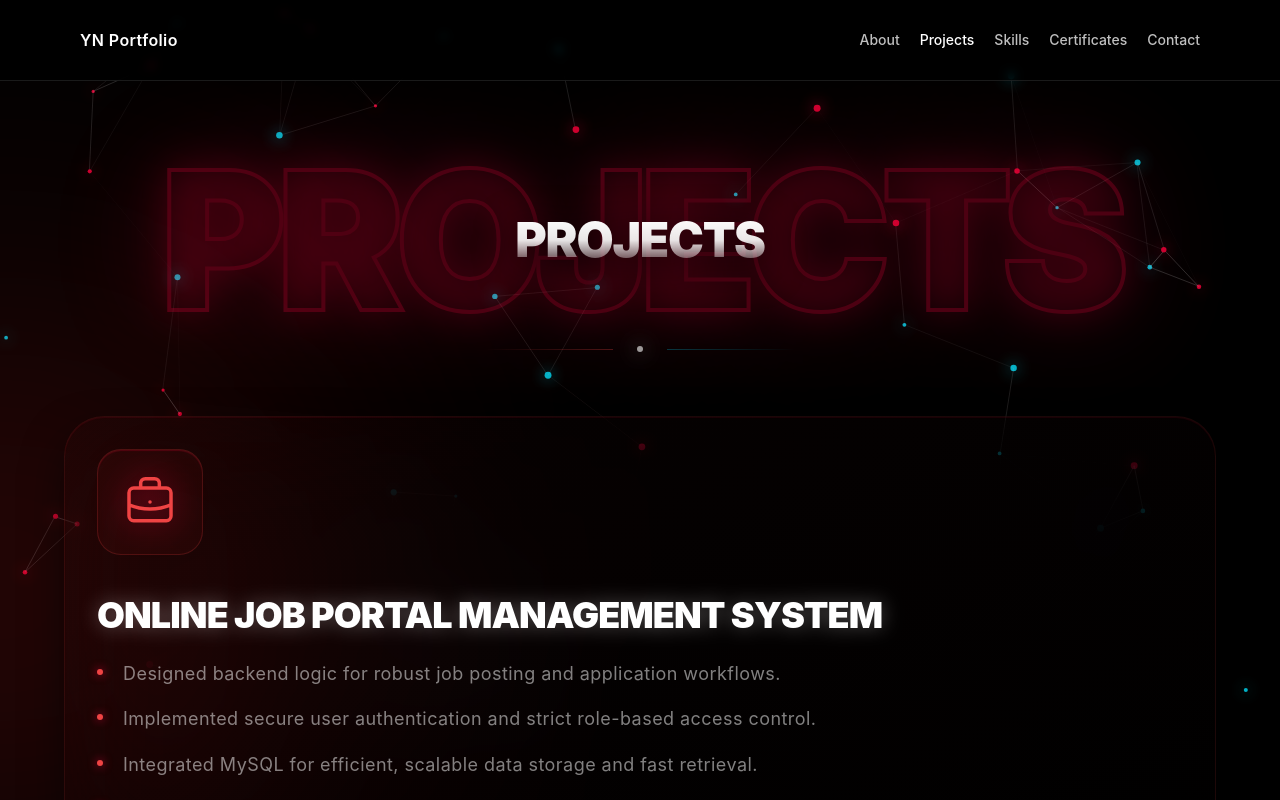
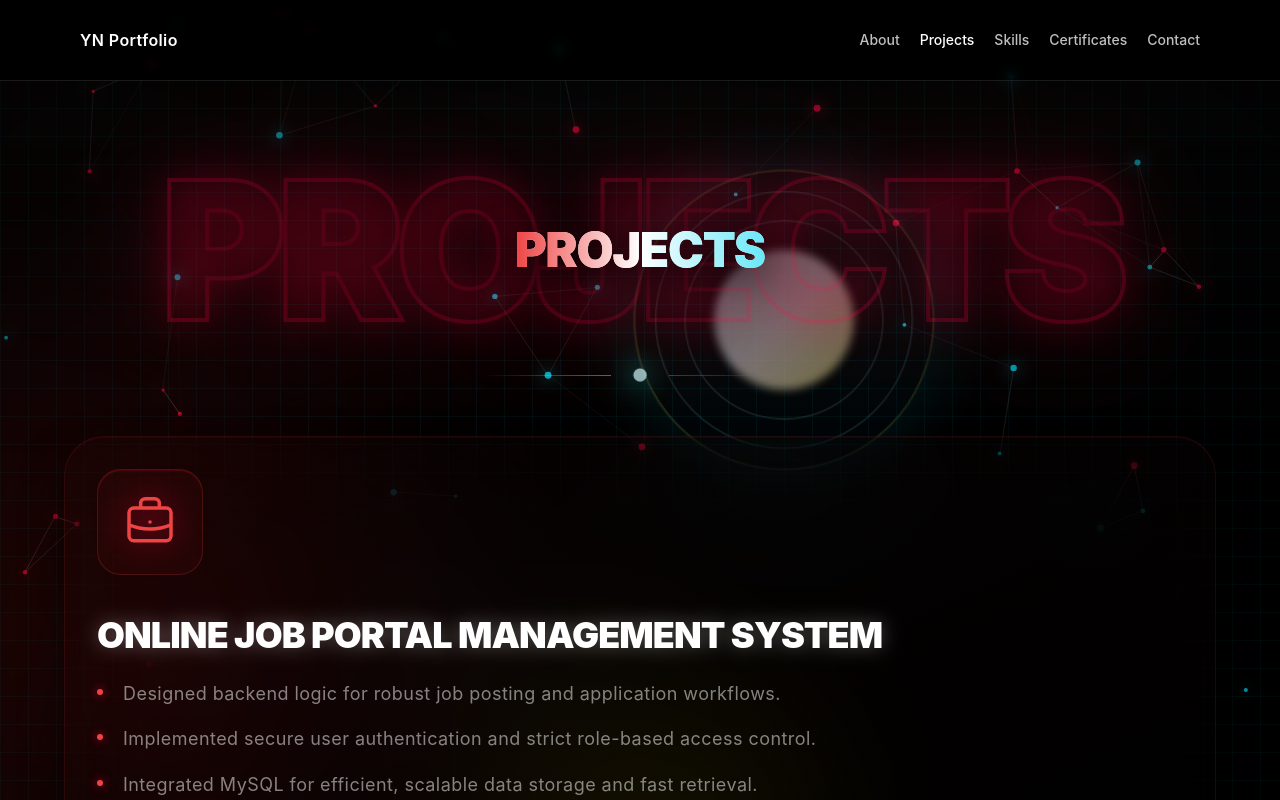
Before and after one commit to 24MIS1094/portfolio, a React (Vite) app: page /projects in a window 1280 px wide. Shown: the top 800 px of the page. Built offline with nearby package versions, Linux system fonts and the light colour scheme.

Commit message:
Add Iron Man effects to projects page

```diff
--- a/src/pages/Projects.tsx
+++ b/src/pages/Projects.tsx
@@ -27,6 +27,34 @@ const Projects = () => {
       animate="visible"
       variants={containerVariants}
     >
+      <div className="pointer-events-none absolute inset-0 z-0 opacity-70">
+        <div className="absolute inset-0 bg-[radial-gradient(circle_at_center,rgba(255,215,0,0.12),transparent_28%),linear-gradient(rgba(0,229,255,0.08)_1px,transparent_1px),linear-gradient(90deg,rgba(0,229,255,0.08)_1px,transparent_1px)] bg-[length:100%_100%,100%_28px,28px_100%]" />
+        <div className="absolute inset-0 bg-[linear-gradient(180deg,rgba(255,255,255,0.04),transparent_30%,transparent_70%,rgba(255,255,255,0.03))]" />
+        <motion.div
+          className="absolute left-1/2 top-24 h-72 w-72 -translate-x-1/2 rounded-full border border-cyan-300/20 bg-cyan-400/5 shadow-[0_0_80px_rgba(0,229,255,0.22)]"
+          animate={{ scale: [1, 1.05, 1], opacity: [0.55, 0.9, 0.55] }}
+          transition={{ duration: 4, repeat: Infinity, ease: 'easeInOut' }}
+        >
+          <div className="absolute inset-5 rounded-full border border-cyan-200/35" />
+          <div className="absolute inset-12 rounded-full border border-cyan-100/30" />
+          <motion.div
+            className="absolute inset-0 rounded-full border border-yellow-300/35"
+            animate={{ rotate: 360 }}
+            transition={{ duration: 18, repeat: Infinity, ease: 'linear' }}
+          />
+          <motion.div
+            className="absolute inset-20 rounded-full bg-gradient-to-br from-cyan-200 via-white to-yellow-200 opacity-80 blur-sm"
+            animate={{ scale: [0.9, 1.08, 0.9] }}
+            transition={{ duration: 3.5, repeat: Infinity, ease: 'easeInOut' }}
+          />
+        </motion.div>
+        <motion.div
+          className="absolute inset-x-0 top-1/2 h-px bg-gradient-to-r from-transparent via-cyan-300/80 to-transparent"
+          animate={{ opacity: [0.2, 0.95, 0.2], scaleX: [0.92, 1, 0.92] }}
+          transition={{ duration: 2.8, repeat: Infinity, ease: 'easeInOut' }}
+        />
+      </div>
+
       {/* Cinematic Glass Shutter Intro */}
       <div className="absolute inset-0 z-[100] pointer-events-none flex flex-col justify-center items-center">
         {/* Top Shutter */}
@@ -58,11 +86,12 @@ const Projects = () => {
       {/* Spider-Man Neon Ambient Glows */}
       <div className="pointer-events-none absolute left-0 top-1/3 h-[600px] w-[600px] -translate-x-1/2 -translate-y-1/2 rounded-full bg-red-600/20 blur-[150px]"></div>
       <div className="pointer-events-none absolute right-0 bottom-0 h-[600px] w-[600px] translate-x-1/3 translate-y-1/3 rounded-full bg-cyan-600/15 blur-[150px]"></div>
+      <div className="pointer-events-none absolute inset-0 z-[1] bg-[radial-gradient(circle_at_center,transparent_0%,transparent_42%,rgba(0,0,0,0.55)_100%)]" />
 
       <div className="relative z-10 mx-auto w-full max-w-6xl">
 
         {/* Page Header Area */}
-        <motion.div variants={itemVariants} className="mb-24 text-center flex flex-col items-center relative w-full h-[160px] justify-center">
+        <motion.div variants={itemVariants} className="mb-24 text-center flex flex-col items-center relative w-full h-[180px] justify-center">
 
           {/* Cinematic Massive Background Watermark */}
           <div className="absolute inset-0 flex items-center justify-center pointer-events-none z-0">
@@ -79,14 +108,18 @@ const Projects = () => {
           </div>
 
           {/* Interactive Foreground Title */}
-          <div className="relative z-10 text-5xl font-black tracking-tight text-transparent bg-clip-text bg-gradient-to-b from-white via-white/90 to-white/20 drop-shadow-[0_10px_20px_rgba(0,0,0,0.8)]">
-            PROJECTS
+          <div className="relative z-10 text-5xl font-black tracking-tight text-transparent bg-clip-text bg-gradient-to-b from-white via-cyan-100 to-yellow-200 drop-shadow-[0_10px_20px_rgba(0,0,0,0.8)]">
+            <span className="inline-block bg-gradient-to-r from-red-500 via-white to-cyan-300 bg-clip-text text-transparent">PROJECTS</span>
           </div>
 
-          <div className="absolute -bottom-8 flex items-center justify-center gap-6 w-full opacity-60">
-            <div className="h-[1px] w-32 bg-gradient-to-r from-transparent to-red-500/50"></div>
-            <div className="h-1.5 w-1.5 rounded-full bg-white shadow-[0_0_20px_rgba(255,255,255,1)]"></div>
-            <div className="h-[1px] w-32 bg-gradient-to-l from-transparent to-cyan-500/50"></div>
+          <div className="absolute -bottom-10 flex items-center justify-center gap-6 w-full opacity-70">
+            <div className="h-[1px] w-32 bg-gradient-to-r from-transparent to-yellow-400/70"></div>
+            <motion.div
+              className="h-2.5 w-2.5 rounded-full bg-cyan-100 shadow-[0_0_20px_rgba(0,229,255,1),_0_0_40px_rgba(255,215,0,0.8)]"
+              animate={{ scale: [1, 1.35, 1] }}
+              transition={{ duration: 2.2, repeat: Infinity, ease: 'easeInOut' }}
+            />
+            <div className="h-[1px] w-32 bg-gradient-to-l from-transparent to-red-500/70"></div>
           </div>
 
         </motion.div>
```
